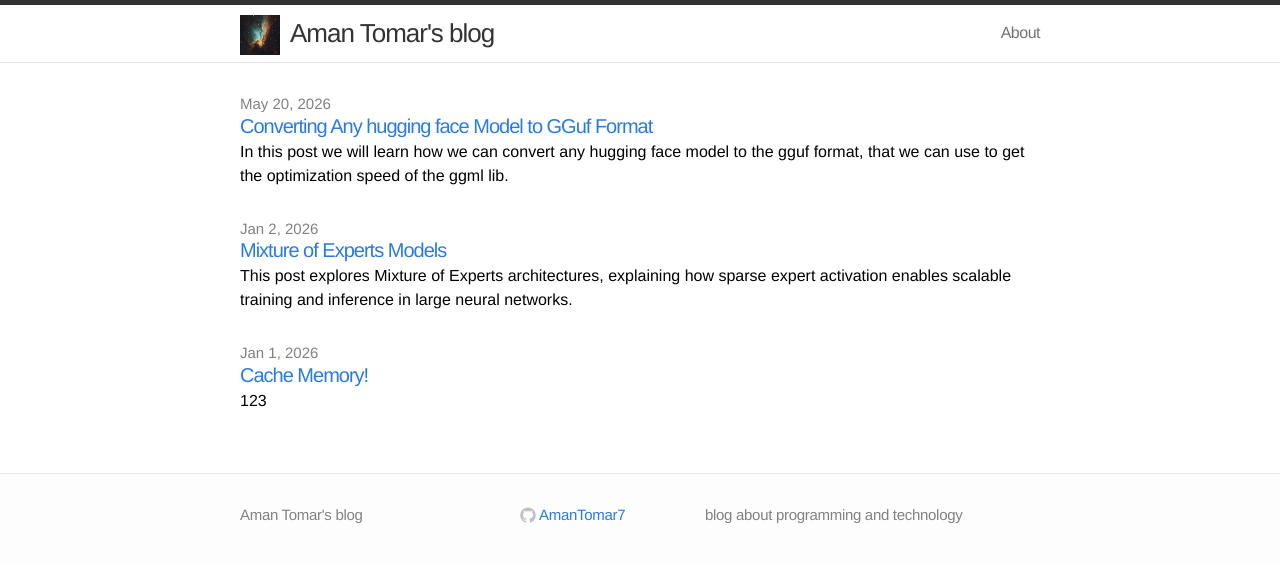
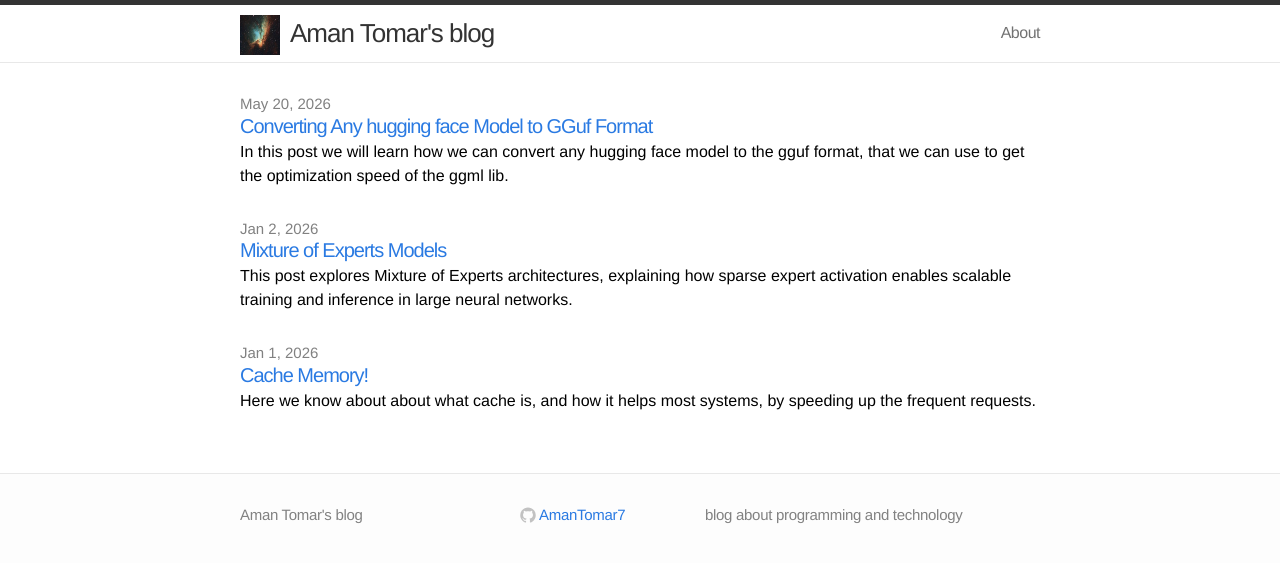
Before and after one commit to Amantomar7/AmanTomar7.github.io, a Jekyll site: the page built from index.html, in a window 1280 px wide. Shown: the top 563 px of the page. Built offline with Jekyll 4.4.1, drawn with Linux system fonts in a browser that asks for light colours.

Commit message:
Adding analytics

```diff
--- a/_includes/head.html
+++ b/_includes/head.html
@@ -19,5 +19,5 @@
       ga('create', 'UA-3698471-23', 'auto');
       ga('send', 'pageview');
     </script>
-
+    <script defer src="https://cloud.umami.is/script.js" data-website-id="ca1dcbd5-5d25-4164-9554-1fec93607414"></script>
 </head>
--- a/_posts/2026-01-03-Cache-Memory.markdown
+++ b/_posts/2026-01-03-Cache-Memory.markdown
@@ -2,7 +2,7 @@
 layout: post
 comments: true
 title:  "Cache Memory!"
-excerpt: "123"
+excerpt: "Here we know about about what cache is, and how it helps most systems, by speeding up the frequent requests."
 date:   2026-01-01 22:00:00
 ---
 
```
